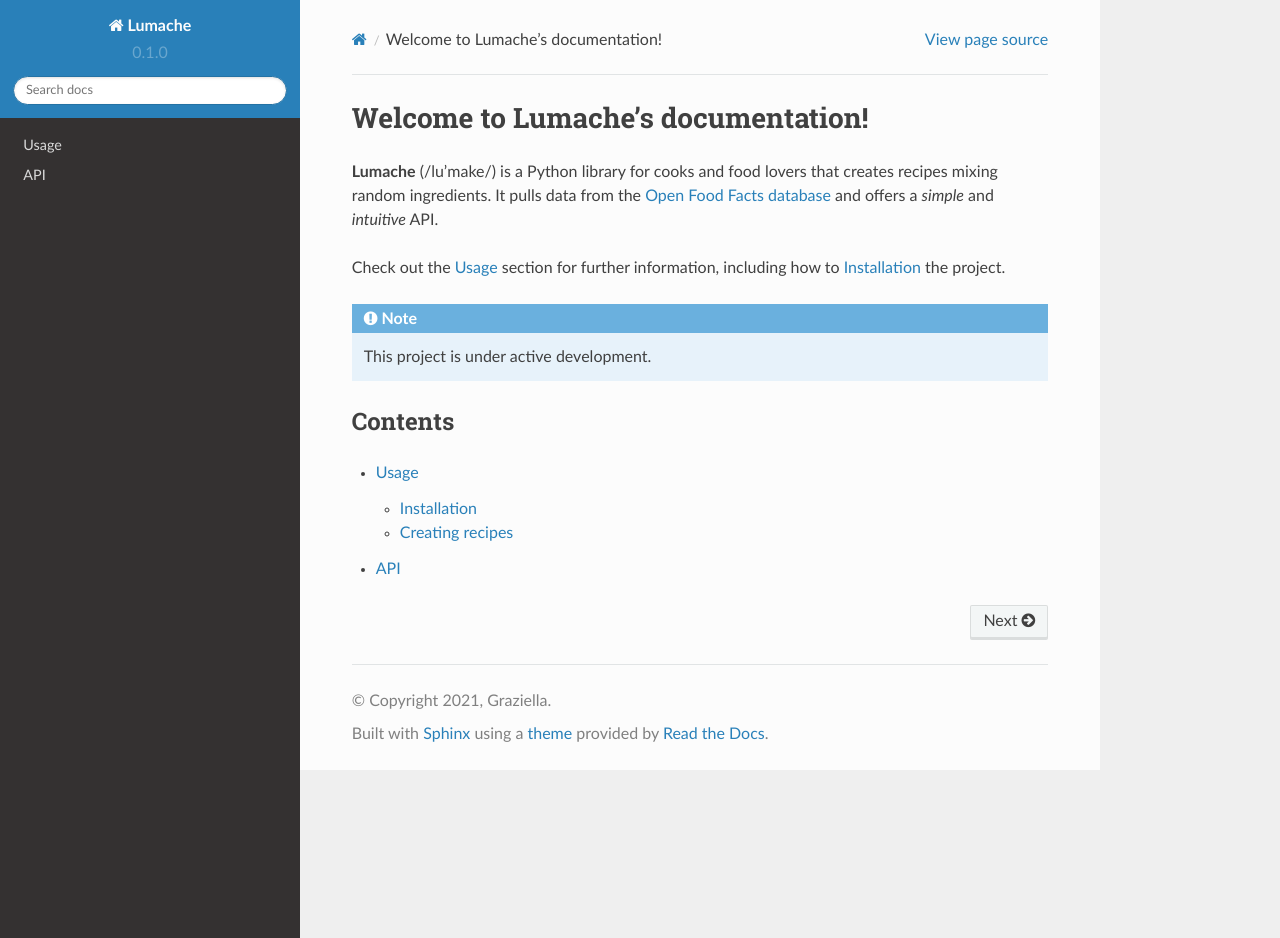
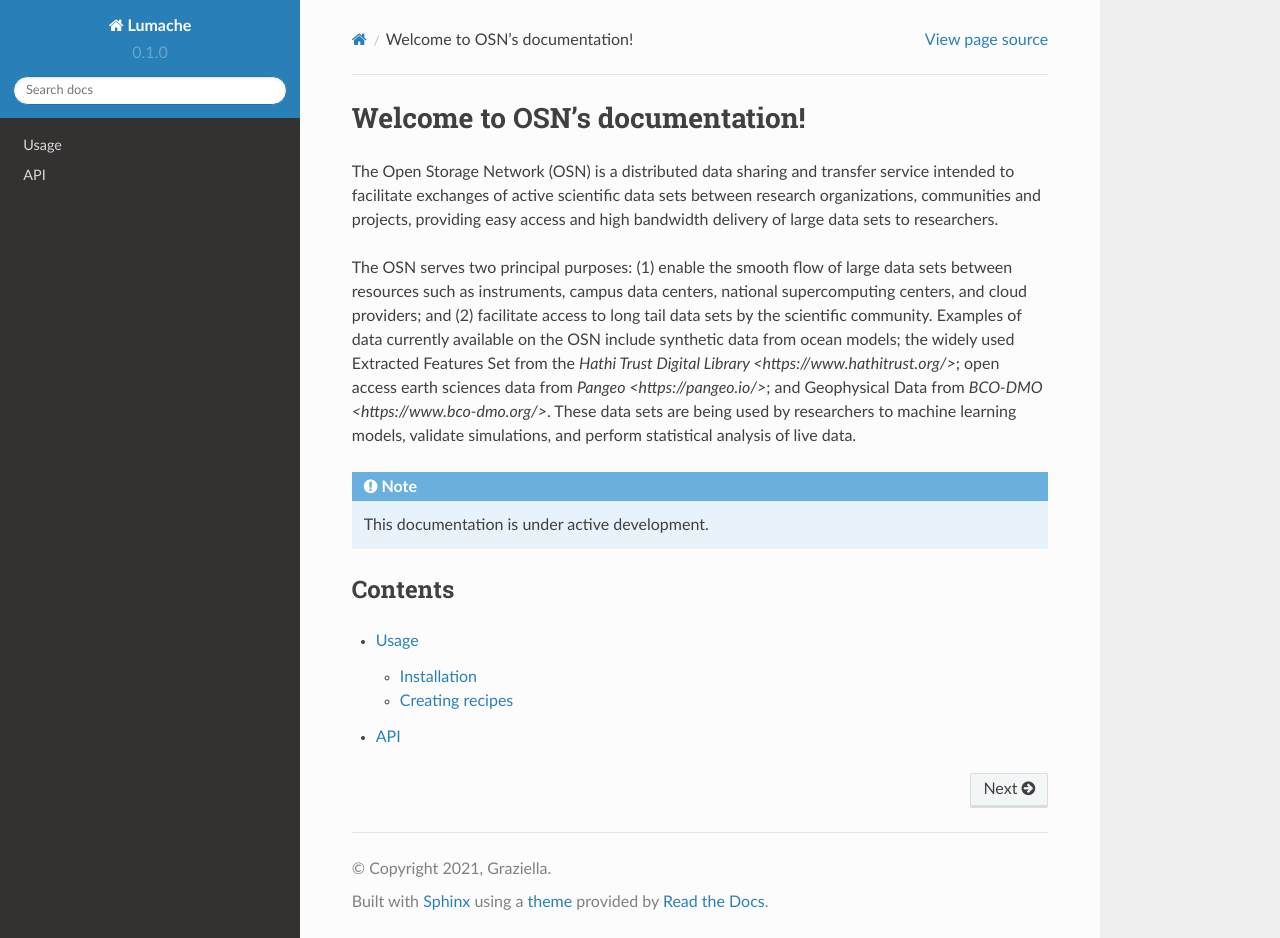
Before and after one commit to csimio/rtd-osn, a Sphinx documentation site: the page built from docs/source/index.rst, in a window 1280 px wide and 938 px high. Built offline with Sphinx 7.4.7 and the Read the Docs theme 2.0.0, drawn with Linux system fonts in a browser that asks for light colours.

Commit message:
first pass at updating index with some relevant OSN info

```diff
--- a/docs/source/index.rst
+++ b/docs/source/index.rst
@@ -1,17 +1,25 @@
-Welcome to Lumache's documentation!
+Welcome to OSN's documentation!
 ===================================
 
-**Lumache** (/lu'make/) is a Python library for cooks and food lovers
-that creates recipes mixing random ingredients.
-It pulls data from the `Open Food Facts database <https://world.openfoodfacts.org/>`_
-and offers a *simple* and *intuitive* API.
+The Open Storage Network (OSN) is a distributed data sharing and transfer service
+intended to facilitate exchanges of active scientific data sets between research
+organizations, communities and projects, providing easy access and high bandwidth
+delivery of large data sets to researchers.
 
-Check out the :doc:`usage` section for further information, including
-how to :ref:`installation` the project.
+The OSN serves two principal purposes: (1) enable the smooth flow of large data sets
+between resources such as instruments, campus data centers, national supercomputing
+centers, and cloud providers; and (2) facilitate access to long tail data sets by the
+scientific community. Examples of data currently available on the OSN include synthetic
+data from ocean models; the widely used Extracted Features Set from the
+`Hathi Trust Digital Library <https://www.hathitrust.org/>`;
+open access earth sciences data from
+`Pangeo <https://pangeo.io/>`; and Geophysical Data from `BCO-DMO <https://www.bco-dmo.org/>`.
+These data sets are being used by researchers to machine learning models, validate
+simulations, and perform statistical analysis of live data.
 
 .. note::
 
-   This project is under active development.
+   This documentation is under active development.
 
 Contents
 --------
```
